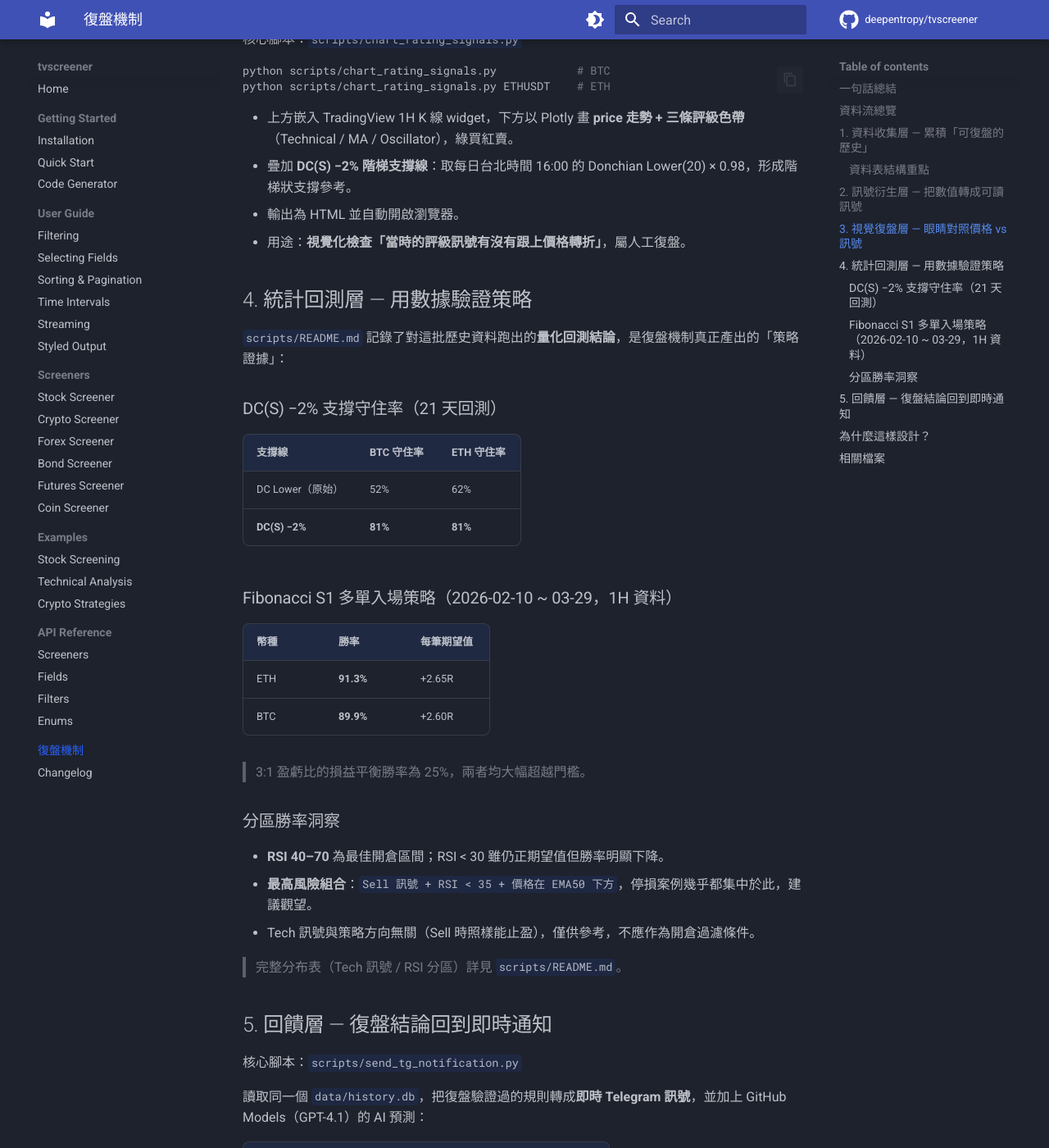
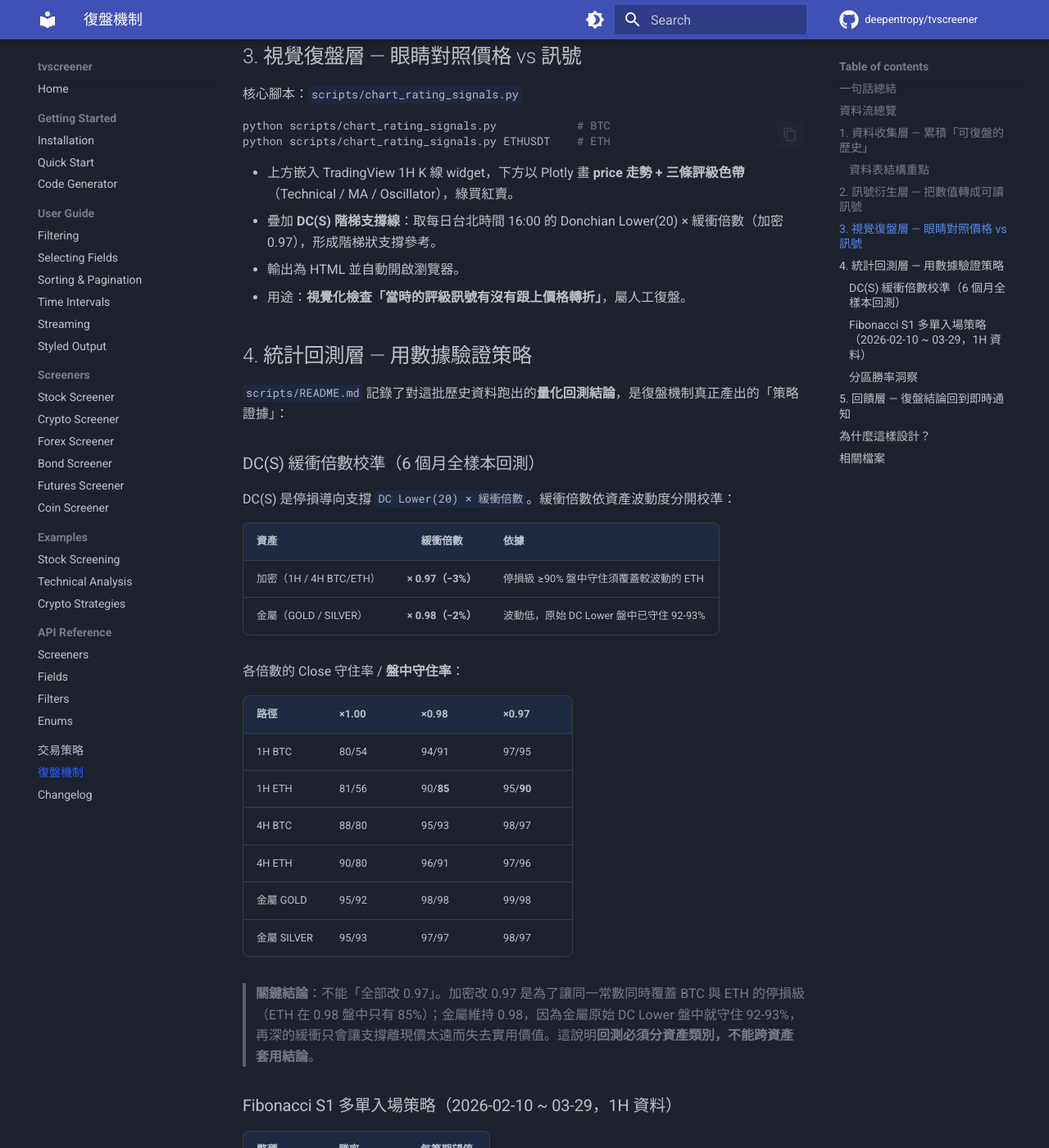
Before and after one commit to JacobHsu/py-tvscreener, an MkDocs documentation site: the page built from docs/review-mechanism.md, in a window 1280 px wide and 1400 px high, scrolled down 2316 px. Shown: the whole window at 82% size. Built offline with MkDocs 1.6.1 and Material for MkDocs 9.7.7, drawn with Linux system fonts in a browser that asks for light colours; comment, search, counter and statistics services are not loaded; some of the changed text lies outside the part shown.

Commit message:
docs: trading-strategies

````diff
--- a/docs/review-mechanism.md
+++ b/docs/review-mechanism.md
@@ -1,7 +1,9 @@
 # 復盤機制（Review / Backtest Mechanism）
 
 > 本專案在 `tvscreener` 函式庫之上，額外建立了一套加密貨幣（BTC/ETH）與貴金屬（黃金/白銀）的
-> **每小時技術指標復盤系統**。本文說明整套機制如何運作，以及各腳本與資料如何串接。
+> **每小時技術指標復盤系統**。本文說明整套機制如何運作（HOW），以及各腳本與資料如何串接。
+>
+> 實際運行的交易策略（WHAT — 進出場規則、勝率）請見 [交易策略說明](trading-strategies.md)。
 
 ---
 
@@ -78,7 +80,7 @@
 ```
 
 - 上方嵌入 TradingView 1H K 線 widget，下方以 Plotly 畫 **price 走勢 + 三條評級色帶**（Technical / MA / Oscillator），綠買紅賣。
-- 疊加 **DC(S) −2% 階梯支撐線**：取每日台北時間 16:00 的 Donchian Lower(20) × 0.98，形成階梯狀支撐參考。
+- 疊加 **DC(S) 階梯支撐線**：取每日台北時間 16:00 的 Donchian Lower(20) × 緩衝倍數（加密 0.97），形成階梯狀支撐參考。
 - 輸出為 HTML 並自動開啟瀏覽器。
 - 用途：**視覺化檢查「當時的評級訊號有沒有跟上價格轉折」**，屬人工復盤。
 
@@ -86,12 +88,27 @@
 
 `scripts/README.md` 記錄了對這批歷史資料跑出的**量化回測結論**，是復盤機制真正產出的「策略證據」：
 
-### DC(S) −2% 支撐守住率（21 天回測）
+### DC(S) 緩衝倍數校準（6 個月全樣本回測）
 
-| 支撐線 | BTC 守住率 | ETH 守住率 |
-|--------|-----------|-----------|
-| DC Lower（原始） | 52% | 62% |
-| **DC(S) −2%** | **81%** | **81%** |
+DC(S) 是停損導向支撐 `DC Lower(20) × 緩衝倍數`。緩衝倍數依資產波動度分開校準：
+
+| 資產 | 緩衝倍數 | 依據 |
+|------|:---:|------|
+| 加密（1H / 4H BTC/ETH） | **× 0.97（−3%）** | 停損級 ≥90% 盤中守住須覆蓋較波動的 ETH |
+| 金屬（GOLD / SILVER） | **× 0.98（−2%）** | 波動低，原始 DC Lower 盤中已守住 92-93% |
+
+各倍數的 Close 守住率 / **盤中守住率**：
+
+| 路徑 | ×1.00 | ×0.98 | ×0.97 |
+|------|-------|-------|-------|
+| 1H BTC | 80/54 | 94/91 | 97/95 |
+| 1H ETH | 81/56 | 90/**85** | 95/**90** |
+| 4H BTC | 88/80 | 95/93 | 98/97 |
+| 4H ETH | 90/80 | 96/91 | 97/96 |
+| 金屬 GOLD | 95/92 | 98/98 | 99/98 |
+| 金屬 SILVER | 95/93 | 97/97 | 98/97 |
+
+> **關鍵結論**：不能「全部改 0.97」。加密改 0.97 是為了讓同一常數同時覆蓋 BTC 與 ETH 的停損級（ETH 在 0.98 盤中只有 85%）；金屬維持 0.98，因為金屬原始 DC Lower 盤中就守住 92-93%，再深的緩衝只會讓支撐離現價太遠而失去實用價值。這說明**回測必須分資產類別，不能跨資產套用結論**。
 
 ### Fibonacci S1 多單入場策略（2026-02-10 ~ 03-29，1H 資料）
 
@@ -120,7 +137,7 @@
 |---------|---------|
 | MA 評級 + 連續持續小時數（🔥） | 持續性判斷 |
 | Squeeze ON（BB 收進 KC 內側） | 波動壓縮蓄力，即將方向性突破 |
-| DC(S) 支撐位 | 81% 守住率驗證 |
+| DC(S) 支撐位 | 加密 ×0.97 / 金屬 ×0.98，6 個月回測校準 |
 | `1️⃣` 多單入場提示 | Fibonacci S1 策略（勝率 ~90%） |
 
 > 訊息格式與粗體規則詳見 `scripts/README.md`。
--- /dev/null
+++ b/docs/trading-strategies.md
@@ -0,0 +1,112 @@
+# 交易策略說明（Trading Strategies）
+
+> 本文說明本專案 Telegram 通知背後**實際運行的交易策略**：進出場規則、風險控制與回測實績。
+> 策略如何被驗證（資料收集、回測機制、緩衝校準）請見 [復盤機制](review-mechanism.md)。
+
+> ⚠️ **免責聲明**：以下內容為技術指標的歷史統計，非投資建議。加密貨幣與期貨波動極大，過去績效不代表未來結果，請自負盈虧。
+
+---
+
+## 策略總覽
+
+| 策略 | 用途 | 適用標的 | 回測勝率 |
+|------|------|---------|:---:|
+| **DC(S) 停損支撐** | 動態停損 / 承接參考 | 加密、金屬 | 盤中守住 90-98% |
+| **Fibonacci S1 多單入場（1️⃣）** | 長多進場 | BTC / ETH | ~90% |
+| **Squeeze 蓄力突破** | 突破預警 | 全部 | 方向預警 |
+
+---
+
+## 1. DC(S) 停損支撐
+
+停損導向的動態支撐線：
+
+```
+DC(S) = Donchian Lower(20) × 緩衝倍數
+```
+
+緩衝倍數**依資產波動度分開校準**（不是單一固定值）：
+
+| 資產 | 緩衝倍數 | 依據 |
+|------|:---:|------|
+| 加密（1H / 4H BTC/ETH） | **× 0.97（−3%）** | 停損級 ≥90% 盤中守住須覆蓋較波動的 ETH |
+| 金屬（GOLD / SILVER） | **× 0.98（−2%）** | 波動低，原始 DC Lower 盤中已守住 92-93% |
+
+### 6 個月全樣本回測（Close 守住率 / **盤中守住率**）
+
+| 路徑 | ×1.00 | ×0.98 | ×0.97 |
+|------|-------|-------|-------|
+| 1H BTC | 80/54 | 94/91 | 97/95 |
+| 1H ETH | 81/56 | 90/**85** | 95/**90** |
+| 4H BTC | 88/80 | 95/93 | 98/97 |
+| 4H ETH | 90/80 | 96/91 | 97/96 |
+| 金屬 GOLD | 95/92 | 98/98 | 99/98 |
+| 金屬 SILVER | 95/93 | 97/97 | 98/97 |
+
+**為什麼加密與金屬用不同倍數？**
+加密改 0.97 是為了讓同一常數同時覆蓋 BTC 與 ETH 的停損級（ETH 在 0.98 盤中只有 85%）；金屬維持 0.98，因為金屬原始 DC Lower 盤中就守住 92-93%，再深的緩衝只會讓支撐離現價太遠而失去實用價值。
+
+> 校準方法與可重跑的回測腳本見 [復盤機制 — 統計回測層](review-mechanism.md)。
+
+---
+
+## 2. Fibonacci S1 多單入場（1️⃣）
+
+當通知標題出現 `1️⃣`，表示當前價格已進入 **Fibonacci S1 長多入場區間**。
+
+### 策略邏輯
+
+```
+入場價 = Fibonacci S1 + offset
+停損價 = Fibonacci S1
+止盈價 = 入場價 + 3 × offset   （盈虧比 3:1）
+```
+
+| 幣種 | Offset | 入場條件 | 止盈距離 |
+|------|--------|---------|---------|
+| ETH | 30 點 | price ≥ S1 + 30 | +90 點 |
+| BTC | 300 點 | price ≥ S1 + 300 | +900 點 |
+
+### 回測結果（2026-02-10 ~ 03-29，1H 資料）
+
+| 幣種 | 勝率 | 每筆期望值 |
+|------|------|-----------|
+| ETH | **91.3%** | +2.65R |
+| BTC | **89.9%** | +2.60R |
+
+> 3:1 盈虧比的損益平衡勝率為 25%，兩者均大幅超越門檻。
+
+### 開倉優先條件（回測洞察）
+
+- ✅ **RSI 40–70** 為最佳開倉區間（勝率最高）。
+- ⚠️ RSI < 30 雖仍正期望值，但勝率明顯下降，需謹慎。
+- 🔴 **最高風險組合**：`Sell 訊號 + RSI < 35 + 價格在 EMA50 下方` —— 停損案例幾乎都集中於此，建議觀望而非開倉。
+- ℹ️ Tech 訊號與策略方向無關（Sell 時照樣能止盈），**僅供參考，不應作為開倉過濾條件**。
+
+> **注意**：`1️⃣` 僅表示價格已達入場區間，**不代表自動開倉**。完整 Tech / RSI 分區勝率表見 [`scripts/README.md`](https://github.com/deepentropy/tvscreener/blob/main/scripts/README.md)。
+
+---
+
+## 3. Squeeze 蓄力突破
+
+偵測波動度極度壓縮、行情蓄力、即將出現方向性突破的狀態。
+
+```
+Squeeze ON = (BB Upper < KC Upper) 且 (BB Lower > KC Lower)
+```
+
+當 Bollinger Bands 完全收縮進入 Keltner Channels 內側，代表波動度極低。通知中會將 BB 與 KC 數值**同時以粗體**顯示。
+
+- **意義**：Squeeze ON 是「暴風雨前的寧靜」，突破方向需搭配其他動能指標（MACD、ADX）判斷。
+- **參考**：John Carter / LazyBear Squeeze Momentum。
+
+---
+
+## 策略如何整合進通知
+
+以上策略的即時計算與呈現，由 `scripts/send_tg_notification.py`（1H 加密）、`send_4h_tg_notification.py`（4H 加密）、`send_metals_notification.py`（金屬）產生，每小時透過 GitHub Actions 發送至 Telegram。訊息各欄位的完整格式與粗體規則見 [`scripts/README.md`](https://github.com/deepentropy/tvscreener/blob/main/scripts/README.md)。
+
+## 相關文件
+
+- [復盤機制](review-mechanism.md) — 資料收集、回測機制、緩衝校準（策略如何被驗證）
+- [`scripts/README.md`](https://github.com/deepentropy/tvscreener/blob/main/scripts/README.md) — 通知訊息欄位與格式細節
--- a/mkdocs.yml
+++ b/mkdocs.yml
@@ -105,5 +105,6 @@
     - Fields: api/fields.md
     - Filters: api/filters.md
     - Enums: api/enums.md
+  - 交易策略: trading-strategies.md
   - 復盤機制: review-mechanism.md
   - Changelog: changelog.md
````
Also changed, not shown: README.zh-TW.md (+15 -0 lines), scripts/README.md (+19 -5 lines), 5 other files.
